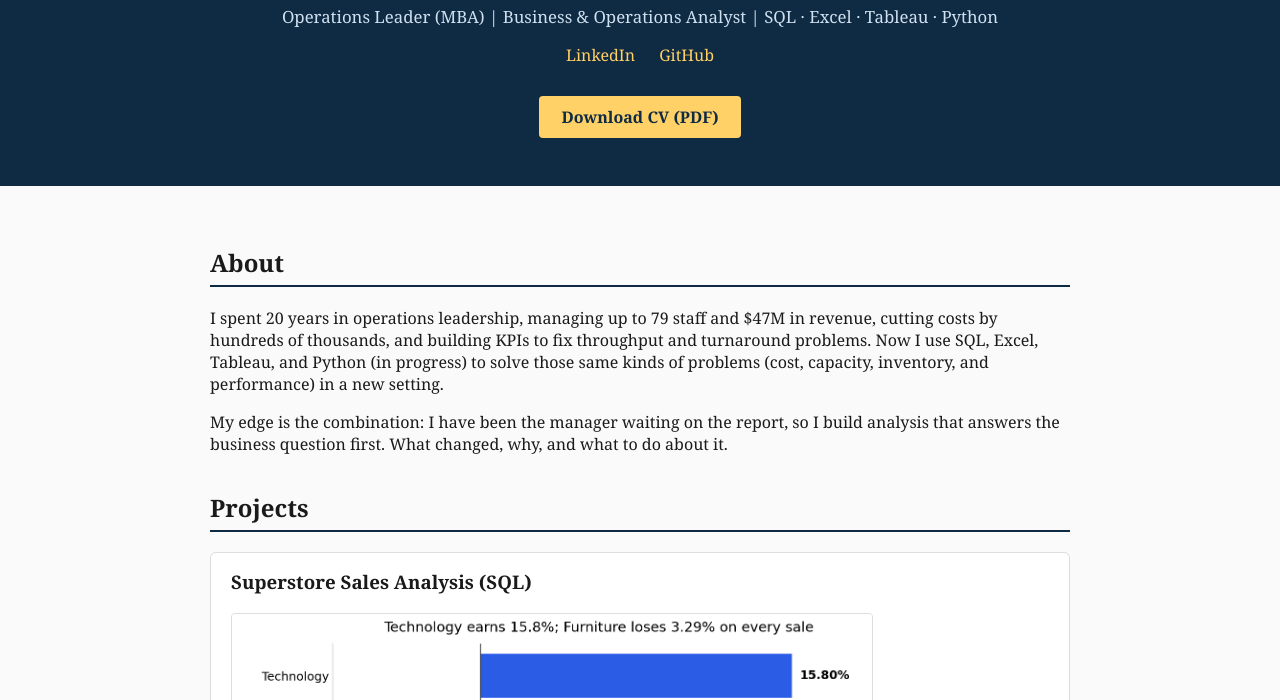
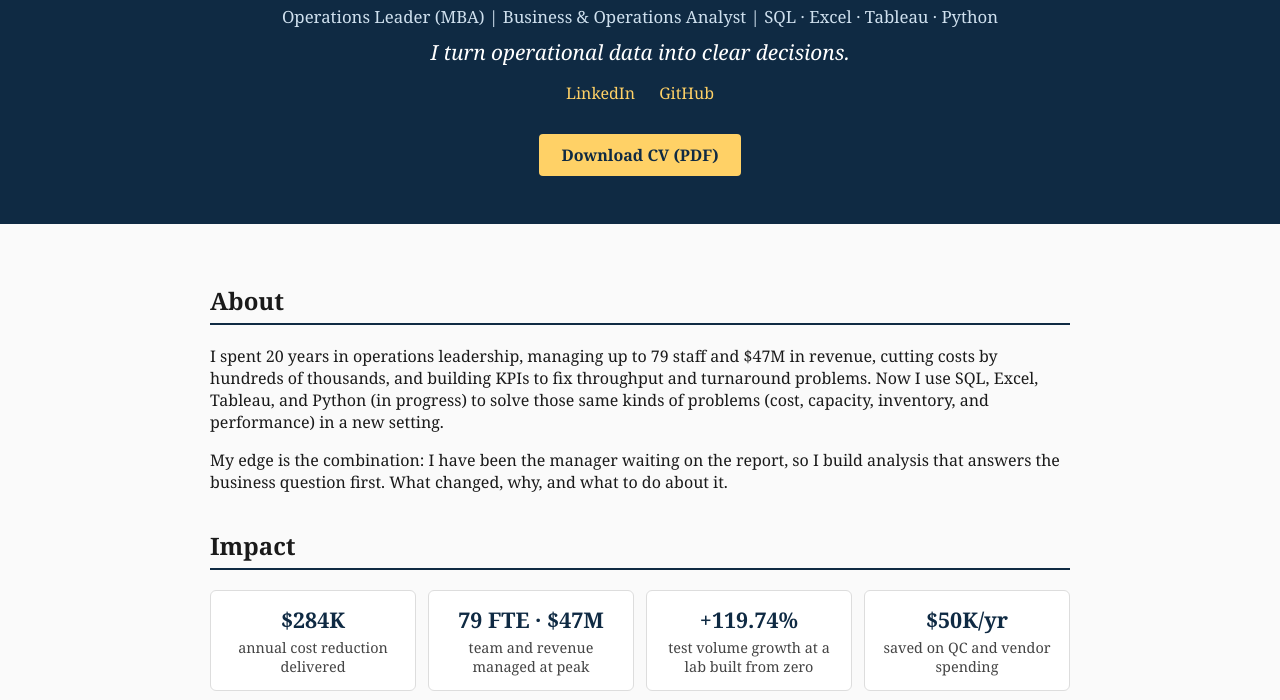
Before and after one commit to jpriest404/jpriest404.github.io, a plain HTML site: page index.html in a window 1280 px wide. Shown: the part 280-980 px from the top of the page. Drawn offline with Linux system fonts and the light colour scheme.

Commit message:
Add value headline and Impact strip

```diff
--- a/index.html
+++ b/index.html
@@ -9,7 +9,12 @@
   header { background: #0f2a43; color: #fff; padding: 48px 20px; text-align: center; }
   header img.photo { width: 160px; height: 160px; border-radius: 50%; object-fit: cover; margin-bottom: 16px; }
   header h1 { margin: 0 0 8px; font-size: 2.2em; }
-  header p.roles { margin: 0 0 16px; font-size: 1.05em; color: #cfe0ee; }
+  header p.roles { margin: 0 0 10px; font-size: 1.05em; color: #cfe0ee; }
+  header p.tagline { margin: 0 0 16px; font-size: 1.3em; font-style: italic; color: #ffffff; }
+  .impact { display: flex; flex-wrap: wrap; gap: 12px; margin: 14px 0; }
+  .stat { flex: 1 1 160px; background: #fff; border: 1px solid #ddd; border-radius: 6px; padding: 14px; text-align: center; }
+  .stat .num { display: block; font-size: 1.35em; font-weight: bold; color: #0f2a43; }
+  .stat .label { display: block; font-size: 0.9em; color: #444; margin-top: 4px; }
   header a { color: #ffd166; margin: 0 10px; text-decoration: none; }
   .cv-button { display: inline-block; margin-top: 14px; padding: 10px 22px; background: #ffd166; color: #0f2a43; border-radius: 4px; font-weight: bold; }
   main { max-width: 860px; margin: 0 auto; padding: 24px 20px 48px; }
@@ -30,6 +35,7 @@
   <img class="photo" src="profile.png" alt="John Priest">
   <h1>John "Jack" Priest, MBA</h1>
   <p class="roles">Operations Leader (MBA) | Business &amp; Operations Analyst | SQL · Excel · Tableau · Python</p>
+  <p class="tagline">I turn operational data into clear decisions.</p>
   <p>
     <a href="https://www.linkedin.com/in/john-%E2%80%9Cjack%E2%80%9D-p-1a485533">LinkedIn</a>
     <a href="https://github.com/jpriest404">GitHub</a>
@@ -40,9 +46,14 @@
   <h2>About</h2>
   <p>I spent 20 years in operations leadership, managing up to 79 staff and $47M in revenue, cutting costs by hundreds of thousands, and building KPIs to fix throughput and turnaround problems. Now I use SQL, Excel, Tableau, and Python (in progress) to solve those same kinds of problems (cost, capacity, inventory, and performance) in a new setting.</p>
   <p>My edge is the combination: I have been the manager waiting on the report, so I build analysis that answers the business question first. What changed, why, and what to do about it.</p>
-
+  <h2>Impact</h2>
+  <div class="impact">
+    <div class="stat"><span class="num">$284K</span><span class="label">annual cost reduction delivered</span></div>
+    <div class="stat"><span class="num">79 FTE · $47M</span><span class="label">team and revenue managed at peak</span></div>
+    <div class="stat"><span class="num">+119.74%</span><span class="label">test volume growth at a lab built from zero</span></div>
+    <div class="stat"><span class="num">$50K/yr</span><span class="label">saved on QC and vendor spending</span></div>
+  </div>
   <h2>Projects</h2>
-
   <div class="card">
     <h3>Superstore Sales Analysis (SQL)</h3>
     <img class="chart" src="category_margin.png" alt="Profit margin by category: Technology 15.8 percent, Office Supplies 9.5 percent, Furniture negative 3.3 percent">
@@ -52,7 +63,6 @@
     <p class="tools">Tools: T-SQL, SQL Server</p>
     <p><a href="https://github.com/jpriest404/superstore-sales-analysis-sql">Repository</a></p>
   </div>
-
   <div class="card">
     <h3>Cyclistic Bikeshare Customer Conversion Analysis</h3>
     <img class="chart" src="cyclistic_header.png" alt="Cyclistic Bikeshare Analysis">
@@ -62,7 +72,6 @@
     <p class="tools">Tools: SQL (BigQuery), Tableau</p>
     <p><a href="https://github.com/jpriest404/cyclistic_bikeshare_analysis">Repository</a> · <a href="https://public.tableau.com/app/profile/john.priest6272/viz/cyclisticdataanalysischarts/CyclisticBike-ShareMembervs_CasualUsageTrends">Live Tableau dashboard</a></p>
   </div>
-
   <div class="card">
     <h3>Wholesale Revenue &amp; Product Line Analysis</h3>
     <p>PostgreSQL. Net revenue (gross minus payment fees) by product line, month, and three regional warehouses. Frame &amp; Accessories and Engine lines drive net revenue; moving large accounts from card (3%) to bank transfer (1%) recovers up to 2% net margin.</p>
@@ -71,7 +80,6 @@
     <p class="tools">Tools: PostgreSQL</p>
     <p><a href="https://github.com/jpriest404/wholesale-revenue-sql-analysis">Repository</a></p>
   </div>
-
   <div class="card">
     <h3>NYC Schools Standardized Testing EDA</h3>
     <p>Python (pandas, NumPy, Jupyter). Composite SAT score engineered and compared across boroughs; Stuyvesant HS tops average math (754) and composite (2,144); Manhattan shows the widest spread.</p>
@@ -79,19 +87,16 @@
     <p class="tools">Tools: Python (pandas, NumPy), Jupyter</p>
     <p><a href="https://github.com/jpriest404/nyc-schools-python-eda">Repository</a></p>
   </div>
-
   <div class="card">
     <h3>Superstore KPI Dashboard (Tableau)</h3>
     <p>Planned. A Tableau dashboard on the Superstore dataset, building on the SQL analysis above.</p>
     <p class="tools">Tools: Tableau</p>
   </div>
-
   <h2>Skills</h2>
   <p class="skills"><strong>Analysis:</strong> SQL (T-SQL, PostgreSQL, BigQuery), Excel (pivot tables, large-dataset cleaning)<br>
   <strong>Visualization:</strong> Tableau, Power BI (introductory)<br>
   <strong>Programming:</strong> Python (pandas, NumPy, in progress), Git and GitHub<br>
   <strong>Domain:</strong> Operations leadership, KPI design, cost analysis, inventory and capacity planning</p>
-
   <h2>Certifications</h2>
   <ul>
     <li>Google Data Analytics Professional Certificate (<a href="https://coursera.org/verify/professional-cert/8TKI2W5F3HRW">verify</a>)</li>
@@ -99,7 +104,6 @@
     <li>DataCamp: SQL for Business Analysts (<a href="https://www.datacamp.com/statement-of-accomplishment/track/fd0a47158a7ce919de6da74dfd142622f8aada06">verify</a>)</li>
     <li>Deloitte Data Analytics Job Simulation (The Forage)</li>
   </ul>
-
   <h2>Contact</h2>
   <p>Reach me through the form below, or connect on <a href="https://www.linkedin.com/in/john-%E2%80%9Cjack%E2%80%9D-p-1a485533">LinkedIn</a>.</p>
   <form action="https://formsubmit.co/766d35037ef91923f503f4971f288854" method="POST">
```
